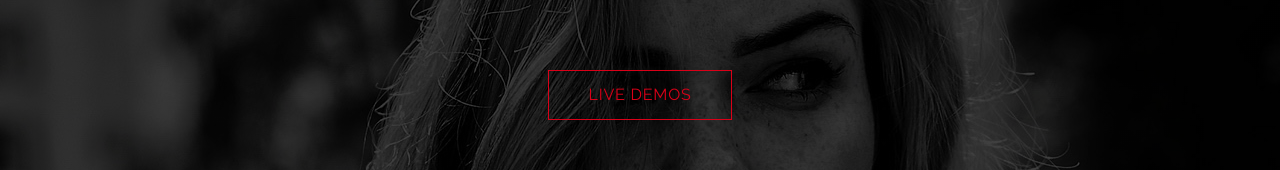
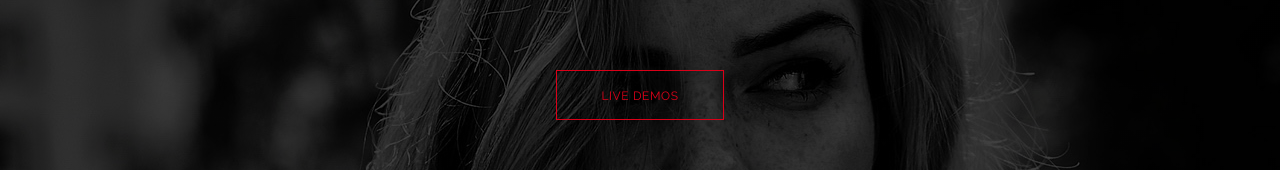
Before and after one commit to TheCoderKamal/EX-NIHILO, a website built with Vite: page index.html in a window 1280 px wide. Shown: the part 6345-6515 px from the top of the page. Built offline with nearby package versions, Linux system fonts and the light colour scheme.

Commit message:
commited

```diff
--- a/index.html
+++ b/index.html
@@ -618,8 +618,8 @@
                     </p>
                 </div>
 
-                <button class="border c border-[#DB0018] px-10 py-3 raleway-font mt-[10vh] hover:bg-[#DB0018] text-[#DB0018] hover:text-white duration-300">
-                    <a href="#"><span class="tracking-wider ">LIVE DEMOS</span></a>
+                <button class="border c border-[#DB0018] px-11 py-3 raleway-font mt-[10vh] hover:bg-[#DB0018] text-[#DB0018] hover:text-white duration-300">
+                    <a href="#"><span class="tracking-wider text-[12px]">LIVE DEMOS</span></a>
                 </button>
             </div>
         </div>
```
